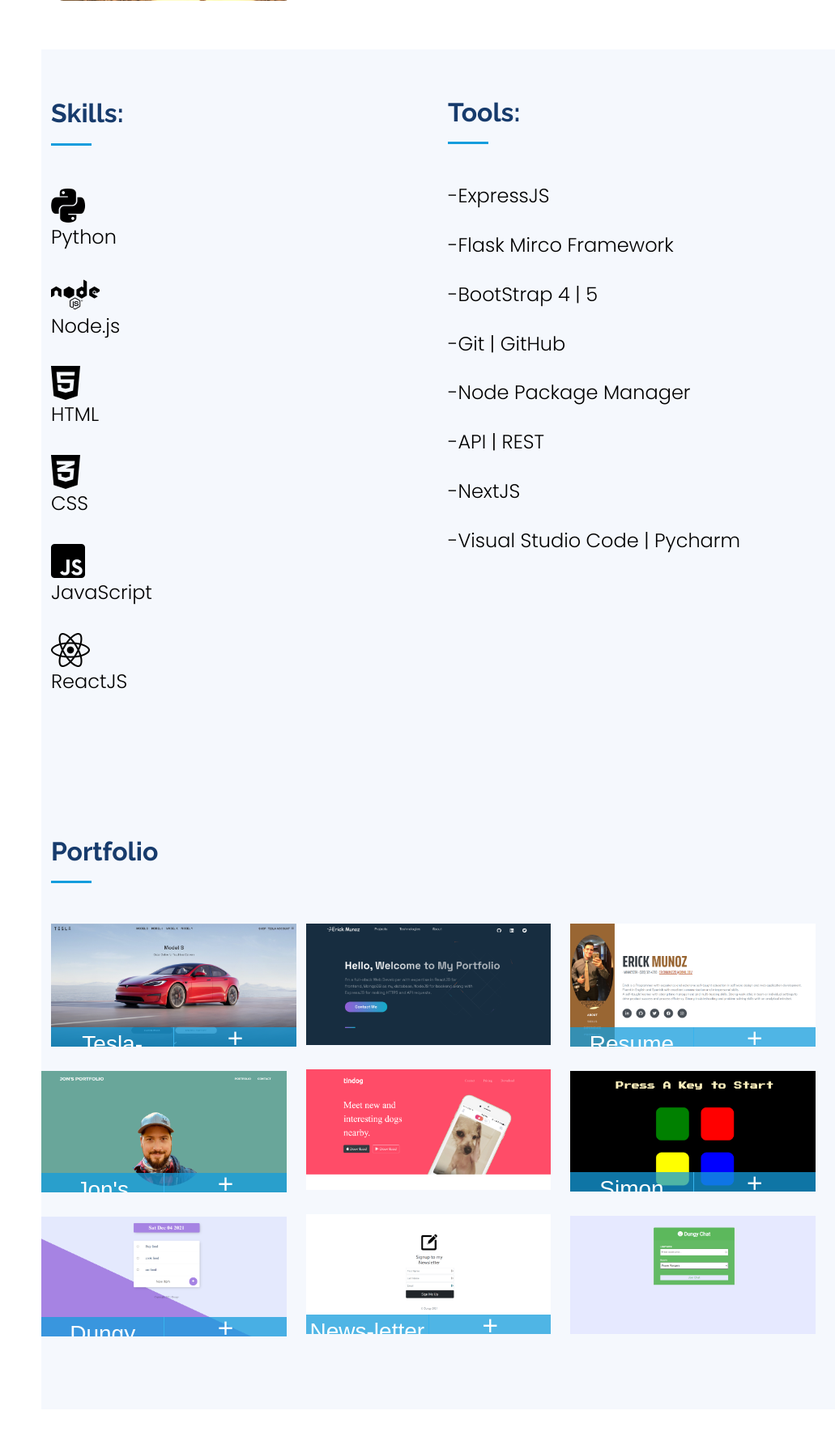
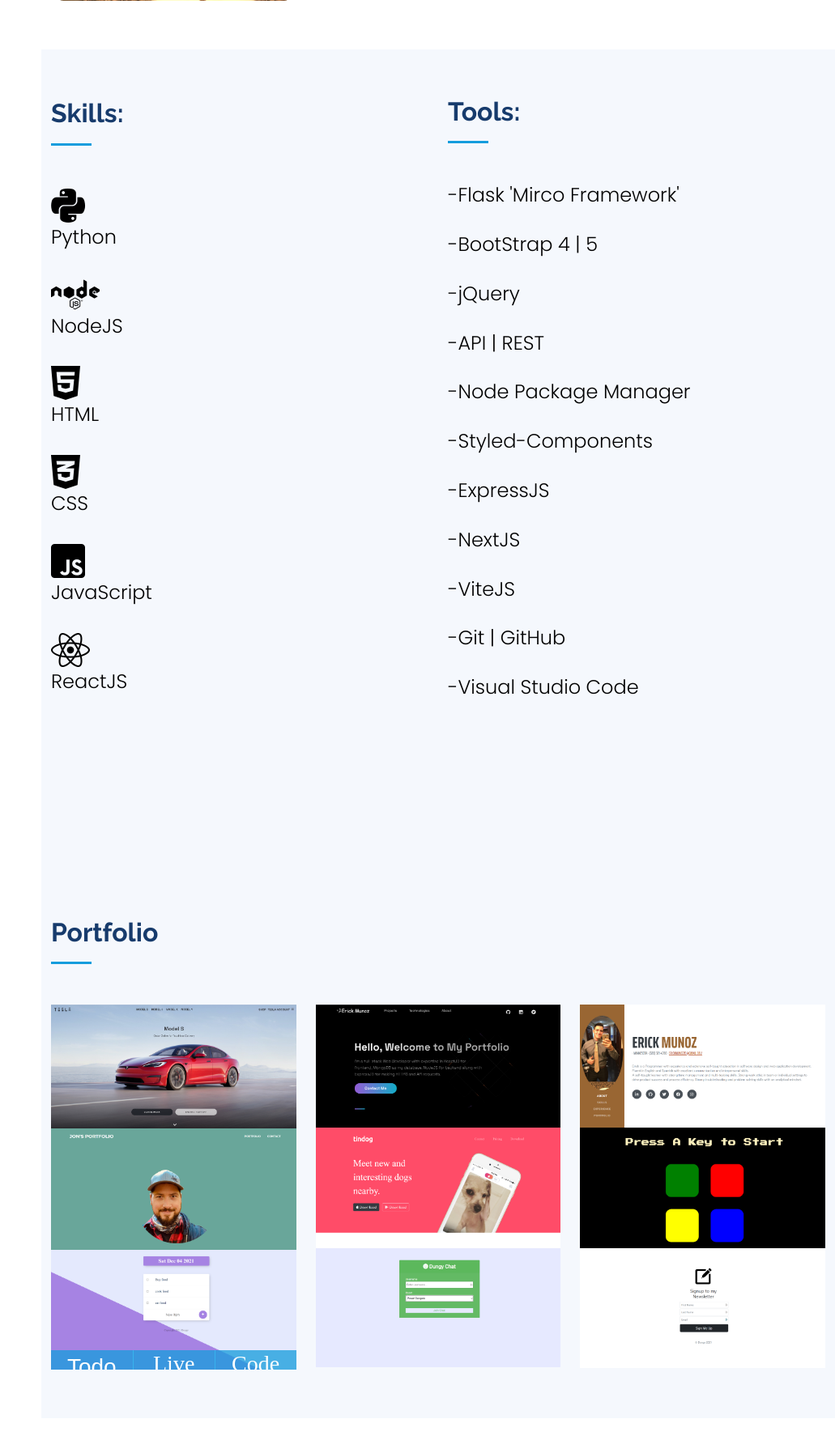
Before and after one commit to Dungyy/portfolio, a Flask app: page / in a window 1280 px wide. Shown: the part 1633-3428 px from the top of the page at 81% size, without its empty margins (249-1280 px from the left). Run offline with Flask 2, Linux system fonts and the light colour scheme; some libraries are stand-ins or nearby versions; some web fonts are replaced.

Commit message:
added project and Code Links

```diff
--- a/static/iPortfolio/assets/css/style.css
+++ b/static/iPortfolio/assets/css/style.css
@@ -364,7 +364,8 @@ section {
 --------------------------------------------------------------*/
 
 .skills {
-color: black;
+color:black
+/* color: #173b6c; */
 
 }
 
@@ -373,7 +374,7 @@ color: black;
 --------------------------------------------------------------*/
 .tools {
   position: relative;
-  bottom: 110px;
+  bottom: 111px;
 }
 
 
@@ -386,6 +387,11 @@ color: black;
 /*--------------------------------------------------------------
 # Portfolio
 --------------------------------------------------------------*/
+#portfolio
+
+
+
+
 .portfolio .portfolio-item {
   margin-bottom: 30px;
 }
--- a/templates/index.html
+++ b/templates/index.html
@@ -122,7 +122,7 @@
                </div>
               <div class="col skills-content">
                 <i class="fab akills fa-python fa-3x"></i><h4 class="text">Python</h4><br>
-                <i class="fab akills fa-node fa-3x"></i><h4 class="text">Node.js </h4><br>
+                <i class="fab akills fa-node fa-3x"></i><h4 class="text">NodeJS </h4><br>
                 <i class="fab akills fa-html5 fa-3x"></i><h4 class="text">HTML </h4><br>
                 <i class="fab akills fa-css3-alt fa-3x"></i><h4 class="text">CSS </h4><br>
                 <i class="fab akills fa-js-square fa-3x"></i><h4 class="text">JavaScript</h4><br>
@@ -137,14 +137,19 @@
                 <div class="section-title">
                 <h2>Tools:</h2>
                 </div>
+
+               <h4 class="text">-Flask 'Mirco Framework'</h4><br>
+               <h4 class="text">-BootStrap 4 | 5</h4><br>
+               <h4 class="text">-jQuery</h4><br>
+               <!-- <h4 class="text">-MongoDB (Learning)</h4><br> -->
+               <h4 class="text">-API | REST</h4><br>
+               <h4 class="text">-Node Package Manager</h4><br>
+               <h4 class="text">-Styled-Components</h4><br>
                <h4 class="text">-ExpressJS</h4><br>
-               <h4 class="text">-Flask Mirco Framework</h4><br>
-               <h4 class="text">-BootStrap 4 | 5</h4><br>
+               <h4 class="text">-NextJS</h4><br>
+               <h4 class="text">-ViteJS</h4><br>
                <h4 class="text">-Git | GitHub</h4><br>
-               <h4 class="text">-Node Package Manager</h4><br>
-               <h4 class="text">-API | REST</h4><br>
-               <h4 class="text">-NextJS</h4><br>
-               <h4 class="text">-Visual Studio Code | Pycharm</h4>
+               <h4 class="text">-Visual Studio Code</h4>
             </div>
           </div>
       </div>
@@ -170,17 +175,16 @@
             <div class="portfolio-wrap">
               <img src="../static/iPortfolio/assets/img/portfolio/tesla-replica.png" class="img-fluid" alt="">
               <div class="portfolio-links">
-                <a href="../static/iPortfolio/assets/img/portfolio/tesla-replica.png" data-gallery="portfolioGallery" class="portfolio-lightbox" title="Created a Tesla Replica with React and Redux "/>Tesla-Replica<a class="bx bx-plus" href="https://tesla-replica.herokuapp.com/"><i class="bx">Replica Link</i></a>
+                <a href="../static/iPortfolio/assets/img/portfolio/tesla-replica.png" data-gallery="portfolioGallery" class="portfolio-lightbox" title="Created a Tesla Replica with React and Redux"/>TeslaClone<a class="bx " href="https://tesla-replica.herokuapp.com/">Live</a></a><a class="bx " href="https://github.com/Dungyy/Tesla-Replica">Code</a>
               </div>
             </div>
           </div>
         <!-- 1 -->
-        <div class="row portfolio-container" data-aos="fade-up" data-aos-delay="300">
-          <div class="col-lg-4 col-md-6 portfolio-item filter-app">
+          <div class="col-lg-4 col-md-6 portfolio-item filter-app" data-aos="fade-up"  data-aos-delay="300">
             <div class="portfolio-wrap">
               <img src="../static/iPortfolio/assets/img/portfolio/reactportfolio.png" class="img-fluid" alt="">
               <div class="portfolio-links">
-                <a href="../static/iPortfolio/assets/img/portfolio/reactportfolio.png" data-gallery="portfolioGallery" class="portfolio-lightbox" title="Created a future portfolio using ReactJS and NextJS. (under-construction) "/>Portfolio<a class="bx bx-plus" href="https://dungy-app.herokuapp.com/"><i class="bx">Link</i></a>
+                <a href="../static/iPortfolio/assets/img/portfolio/reactportfolio.png" data-gallery="portfolioGallery" class="portfolio-lightbox" title="Created a future portfolio using ReactJS and NextJS. (under-construction) "/>Portfolio<a class="bx " href="https://dungy-app.herokuapp.com/">Live</a></a><a class="bx " href="https://github.com/Dungyy/React-Portfolio">Code</a>
               </div>
             </div>
           </div>
@@ -189,7 +193,7 @@
             <div class="portfolio-wrap">
               <img src="../static/iPortfolio/assets/img/portfolio/resume.png" class="img-fluid" alt="">
               <div class="portfolio-links">
-                <a href="../static/iPortfolio/assets/img/portfolio/resume.png" data-gallery="portfolioGallery" class="portfolio-lightbox" title="Erick's online resume, created with;<br> HTML | Python Flask framework for a back-end "/>Resume<a class="bx bx-plus" href="http://dungy.pythonanywhere.com/"><i class="bx">Resume Link</i></a>
+                <a href="../static/iPortfolio/assets/img/portfolio/resume.png" data-gallery="portfolioGallery" class="portfolio-lightbox" title="Erick's online resume, created with;<br> HTML | Python Flask framework for a back-end "/>Resume<a class="bx " href="https://dungy.pythonanywhere.com/">Live</a></a><a class="bx " href="https://github.com/Dungyy/resume">Code</a>
               </div>
             </div>
           </div>
@@ -198,7 +202,7 @@
             <div class="portfolio-wrap">
               <img src="../static/iPortfolio/assets/img/portfolio/tindog.png" class="img-fluid" alt="">
               <div class="portfolio-links">
-                <a href="../static/iPortfolio/assets/img/portfolio/tindog.png" data-gallery="portfolioGallery" class="portfolio-lightbox" title="Created Tindog, Where dogs can find there love of there life using tindog, A knockoff tinder. I Created this web-app using;<br> HTML | CSS | Bootstrap4. "/>Tindog<a class="bx bx-plus" href="https://dungyy.github.io/tindog/"><i class="bx">Tindog Link</i></a>
+                <a href="../static/iPortfolio/assets/img/portfolio/tindog.png" data-gallery="portfolioGallery" class="portfolio-lightbox" title="Created Tindog, Where dogs can find there love of there life using tindog, A knockoff tinder. I Created this web-app using;<br> HTML | CSS | Bootstrap4. "/>tindog<a class="bx " href="https://dungyy.github.io/tindog/">Live</a></a><a class="bx " href="https://github.com/Dungyy/tindog">Code</a>
               </div>
             </div>
           </div>
@@ -207,7 +211,7 @@
             <div class="portfolio-wrap">
               <img src="../static/iPortfolio/assets/img/portfolio/Screenshot (2).png" class="img-fluid" alt="">
               <div class="portfolio-links">
-                <a href="../static/iPortfolio/assets/img/portfolio/Screenshot (2).png" data-gallery="portfolioGallery" class="portfolio-lightbox" title="Re-Created Simon Game, Using the Document Object Model, I used; <br> HTML | CSS | JavaScript | jQuery "/>Simon Game<a class="bx bx-plus" href="https://dungyy.github.io/Simon-Game/"><i class="bx">Simon Link</i></a>
+                <a href="../static/iPortfolio/assets/img/portfolio/Screenshot (2).png" data-gallery="portfolioGallery" class="portfolio-lightbox" title="Re-Created Simon Game, Using the Document Object Model, I used; <br> HTML | CSS | JavaScript | jQuery "/>SimonGame<a class="bx " href="https://dungyy.github.io/Simon-Game/">Live</a></a><a class="bx " href="https://github.com/Dungyy/Simon-Game">Code</a>
               </div>
             </div>
           </div>
@@ -216,7 +220,7 @@
             <div class="portfolio-wrap">
               <img src="../static/iPortfolio/assets/img/portfolio/Screenshot (1).png" class="img-fluid" alt="">
               <div class="portfolio-links">
-                <a href="../static/iPortfolio/assets/img/portfolio/Screenshot (1).png" data-gallery="portfolioGallery" class="portfolio-lightbox" title="I Created a clients portfolio using; <br> HTML | CSS | JavaScript | Bootstrap5"/>Jon's Portfolio<a class="bx bx-plus" href="https://snakeskin.pythonanywhere.com/"><i class="bx">Jon's Portfolio</i></a>
+                <a href="../static/iPortfolio/assets/img/portfolio/Screenshot (1).png" data-gallery="portfolioGallery" class="portfolio-lightbox" title="I Created a clients portfolio using; <br> HTML | CSS | JavaScript | Bootstrap5"/>Portfolio<a class="bx " href="https://snakeskin.pythonanywhere.com/">Live</a></a><a class="bx " href="https://github.com/Dungyy/Jonathons-portfolio">Code</a>
               </div>
             </div>
           </div>
@@ -227,7 +231,7 @@
             <div class="portfolio-wrap">
               <img src="../static/iPortfolio/assets/img/portfolio/newsletter.png" class="img-fluid" alt="">
               <div class="portfolio-links">
-                <a href="../static/iPortfolio/assets/img/portfolio/newsletter.png" data-gallery="portfolioGallery" class="portfolio-lightbox" title="New's Letter Sign-up, with MailChimp API I Created this using;<br>| NodeJS | ExpressJS | body-parser | HTML & Bootstrap on the frontend">News-letter<a class="bx bx-plus" href="https://dungy-newsletter.herokuapp.com/"><i class="bx">Sign-up Link</i></a>
+                <a href="../static/iPortfolio/assets/img/portfolio/newsletter.png" data-gallery="portfolioGallery" class="portfolio-lightbox" title="New's Letter Sign-up, with MailChimp API I Created this using;<br>| NodeJS | ExpressJS | body-parser | HTML & Bootstrap on the frontend"/>NewsLetter<a class="bx " href="https://dungy-newsletter.herokuapp.com/">Live</a></a><a class="bx " href="https://github.com/Dungyy/Newsletter-Signup">Code</a>
               </div>
             </div>
           </div>
@@ -236,7 +240,7 @@
             <div class="portfolio-wrap">
               <img src="../static/iPortfolio/assets/img/portfolio/Screenshot (14).png" class="img-fluid" alt="">
               <div class="portfolio-links">
-                <a href="../static/iPortfolio/assets/img/portfolio/Screenshot (14).png" data-gallery="portfolioGallery" class="portfolio-lightbox" title="Dungy Chat is a Realtime app with websockets using Node.js | Express | Socket.io with JavaScript on the frontend with a custom UI">Dungy Chat<a class="bx bx-plus" href="https://dungy-chat.herokuapp.com/"><i class="bx">Chat Link</i></a>
+                <a href="../static/iPortfolio/assets/img/portfolio/Screenshot (14).png" data-gallery="portfolioGallery" class="portfolio-lightbox" title="Dungy Chat is a Realtime app with websocket.io using Node.js | Express | Socket.io with JavaScript on the frontend with a custom UI"/>DungyChat<a class="bx " href="https://dungy-chat.herokuapp.com/">Live</a></a><a class="bx " href="https://github.com/Dungyy/Dungy-Chat">Code</a>
               </div>
             </div>
           </div>
@@ -245,12 +249,12 @@
             <div class="portfolio-wrap">
               <img src="../static/iPortfolio/assets/img/portfolio/todo-list.png" class="img-fluid" alt="">
               <div class="portfolio-links">
-                <a href="../static/iPortfolio/assets/img/portfolio/todo-list.png" data-gallery="portfolioGallery" class="portfolio-lightbox" title="Dungy todo-list is build with ejs templating, express and body parser. A simple cool todo check list. ">Dungy todo-list<a class="bx bx-plus" href="https://dungy-list.herokuapp.com/"><i class="bx">Todo-list Link</i></a>
+                <a href="../static/iPortfolio/assets/img/portfolio/todo-list.png" data-gallery="portfolioGallery" class="portfolio-lightbox" title="Dungy todo-list is build with ejs templating, express and body parser. A simple cool todo check list. "/>Todo list<a class="bx " href="https://dungy-list.herokuapp.com/">Live</a></a><a class="bx " href="https://github.com/Dungyy/todolist-v1">Code</a>
               </div>
             </div>
           </div>
           </div>
-        </div>
+
       </div>
     </section>
     <!-- End Portfolio Section -->
```
Also changed, not shown: static/iPortfolio/assets/img/portfolio/reactportfolio.png.
